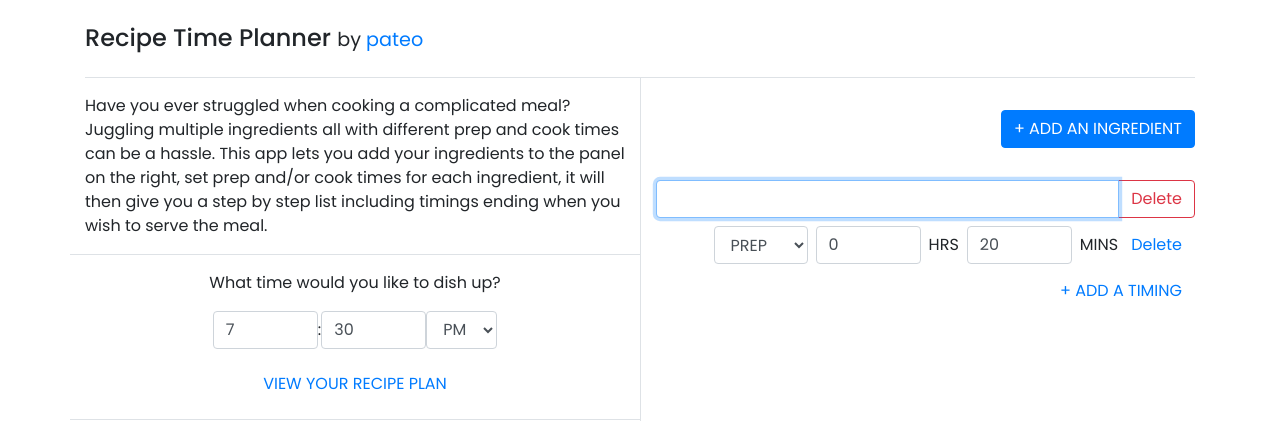
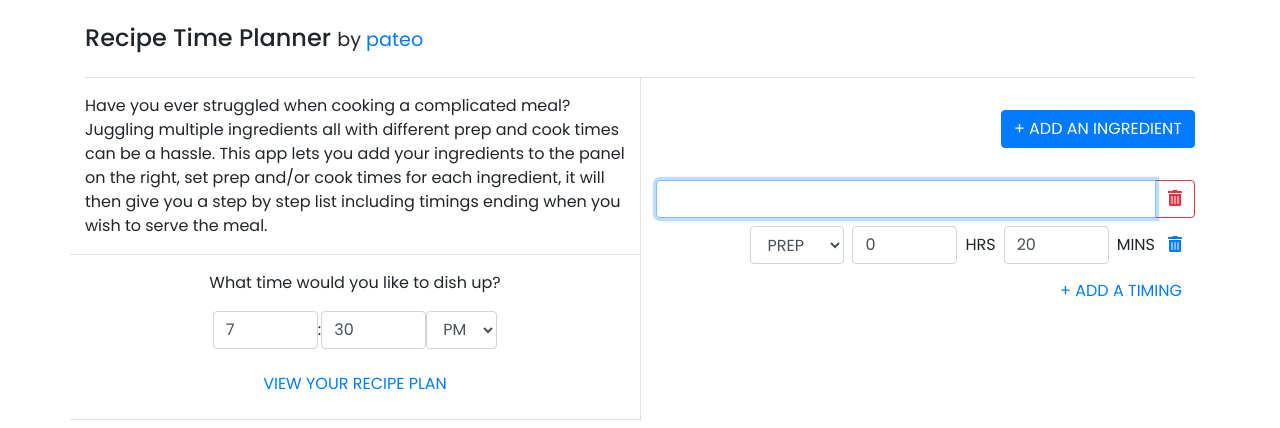
Before and after one commit to dashedstripes/recipe-time-planner, a React (Create React App) app: page / in a window 1280 px wide. Both pictures are taken after a click on the button "+ ADD AN INGREDIENT". Shown: the top 428 px of the page. Built offline with nearby package versions, Linux system fonts and the light colour scheme.

Commit message:
Add some icons

```diff
--- a/public/index.html
+++ b/public/index.html
@@ -22,6 +22,8 @@
     -->
   <title>Recipe Time Planner - by pateo</title>
   <link href="https://fonts.googleapis.com/css?family=Poppins:400,500" rel="stylesheet">
+  <link rel="stylesheet" href="https://use.fontawesome.com/releases/v5.0.13/css/all.css" integrity="sha384-DNOHZ68U8hZfKXOrtjWvjxusGo9WQnrNx2sqG0tfsghAvtVlRW3tvkXWZh58N9jp"
+    crossorigin="anonymous">
   <link rel="stylesheet" href="https://stackpath.bootstrapcdn.com/bootstrap/4.1.1/css/bootstrap.min.css">
 </head>
 
--- a/src/components/IngredientTiming.js
+++ b/src/components/IngredientTiming.js
@@ -12,7 +12,9 @@ const IngredientTiming = ({ timingValue, hoursValue, minutesValue, onChange, onD
     <span>HRS</span>
     <input className='form-control mx-2' type='number' name='minutes' value={minutesValue} min={0} max={59} onChange={onChange} />
     <span>MINS</span>
-    <Button tabIndex='-1' onClick={onDelete}>Delete</Button>
+    <Button tabIndex='-1' onClick={onDelete}>
+      <i class="fas fa-trash-alt"></i>
+    </Button>
   </div>
 )
 
--- a/src/components/IngredientTitle.js
+++ b/src/components/IngredientTitle.js
@@ -5,7 +5,9 @@ const IngredientTitle = ({ value, onChange, onDelete }) => (
   <div className='input-group'>
     <input type='text' className='form-control' autoFocus value={value} onChange={onChange} />
     <div className="input-group-append">
-      <Button tabIndex='-1' type='outline-danger' onClick={onDelete}>Delete</Button>
+      <Button tabIndex='-1' type='outline-danger' onClick={onDelete}>
+        <i class="fas fa-trash-alt"></i>
+      </Button>
     </div>
   </div>
 )
--- a/src/containers/IngredientsList.js
+++ b/src/containers/IngredientsList.js
@@ -228,7 +228,7 @@ class IngredientsList extends Component {
 
     let noIngredients = (
       <div className='text-right'>
-        <p>Add some ingredients with the button above ☝️</p>
+        <p>Add some ingredients with the button above <span role='img' aria-label='point up'>☝️</span></p>
       </div>
     )
 
```
